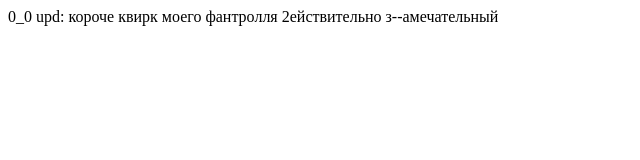
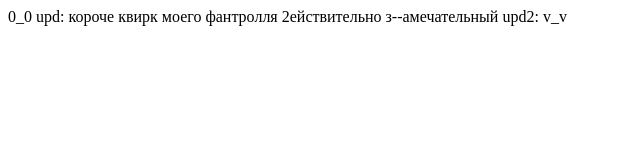
Before and after one commit to SpookyAmongst/idk, a plain HTML site: page test.html in a window 1280 px wide. Shown: the full height of the page, 0-640 px from the left. Drawn offline with Linux system fonts and the light colour scheme.

Commit message:
Update_2 test.html

```diff
--- a/test.html
+++ b/test.html
@@ -2,5 +2,6 @@
 <body>
 0_0
 upd: короче квирк моего фантролля 2ействительно з--амечательный
+upd2: v_v
 </body>
 </html>
```
